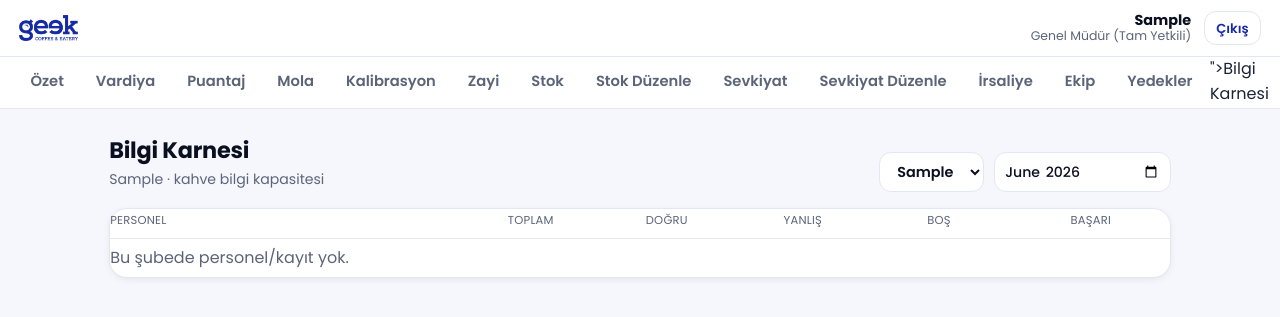
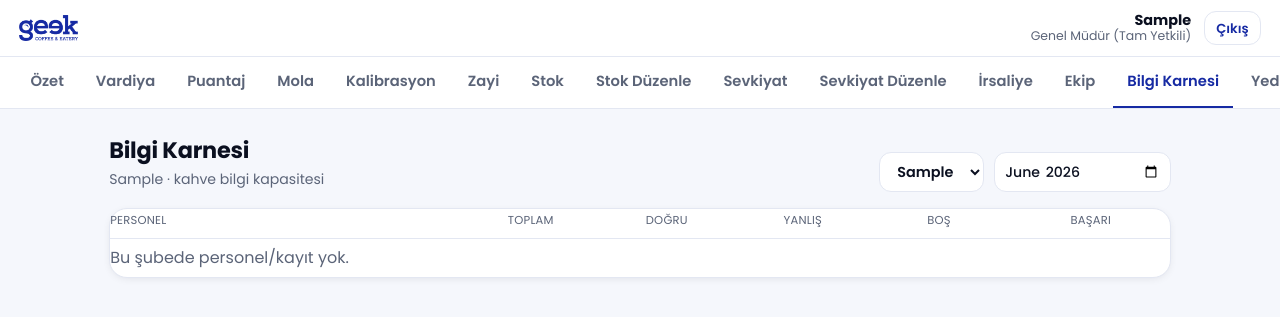
Before and after one commit to mCglawyer/GEEK-SON-SURUM, a Django app: page /bilgi-karnesi/ in a window 1280 px wide. Shown: the top 317 px of the page. Run offline with Django 5.2, Linux system fonts and the light colour scheme; a user stored in the database is signed in; tables that the repository leaves empty hold one stand-in row (values such as "Sample post").

Commit message:
yedekler nav linki duzeltildi

```diff
--- a/panel/templates/_nav.html
+++ b/panel/templates/_nav.html
@@ -36,7 +36,7 @@
     {% if personel.rol == 'Müdür' or personel.rol == 'Genel Müdür' or personel.rol == 'Operatör' or personel.rol == 'Yatırımcı' %}<a href="{% url 'stok_duzenle' %}" class="{% if aktif == 'stok_duzenle' %}aktif{% endif %}">Stok Düzenle</a>{% endif %}
     <a href="{% url 'sevkiyat' %}" class="{% if aktif == 'sevkiyat' %}aktif{% endif %}">Sevkiyat</a>
     {% if personel.rol == 'Genel Müdür' or personel.rol == 'Operatör' or personel.rol == 'Yatırımcı' %}<a href="{% url 'sevkiyat_duzenle' %}" class="{% if aktif == 'sevkiyat_duzenle' %}aktif{% endif %}">Sevkiyat Düzenle</a>{% endif %}
-    {% if personel.rol == 'Genel Müdür' or personel.rol == 'Müdür' or personel.rol == 'Operatör' or personel.rol == 'Yatırımcı' %}<a href="{% url 'irsaliye' %}" class="{% if aktif == 'irsaliye' %}aktif{% endif %}">İrsaliye</a><a href="{% url 'ekip' %}" class="{% if aktif == 'ekip' %}aktif{% endif %}">{% if personel.rol == 'Müdür' %}Şefler{% else %}Ekip{% endif %}</a><a href="{% url 'bilgi_karnesi' %}" class="{% if aktif == 'bilgi_karnesi' %}aktif{% endif %}{% if personel.rol == 'Genel Müdür' %}<a href="{% url 'yedekler' %}" class="{% if aktif == 'yedekler' %}aktif{% endif %}">Yedekler</a>{% endif %}">Bilgi Karnesi</a>{% endif %}
+    {% if personel.rol == 'Genel Müdür' or personel.rol == 'Müdür' or personel.rol == 'Operatör' or personel.rol == 'Yatırımcı' %}<a href="{% url 'irsaliye' %}" class="{% if aktif == 'irsaliye' %}aktif{% endif %}">İrsaliye</a><a href="{% url 'ekip' %}" class="{% if aktif == 'ekip' %}aktif{% endif %}">{% if personel.rol == 'Müdür' %}Şefler{% else %}Ekip{% endif %}</a><a href="{% url 'bilgi_karnesi' %}" class="{% if aktif == 'bilgi_karnesi' %}aktif{% endif %}">Bilgi Karnesi</a>{% if personel.rol == 'Genel Müdür' %}<a href="{% url 'yedekler' %}" class="{% if aktif == 'yedekler' %}aktif{% endif %}">Yedekler</a>{% endif %}{% endif %}
   {% endif %}
   {% if personel.egitmen and personel.rol != 'Eğitmen' %}<a href="{% url 'soru_yonetimi' %}" class="{% if aktif == 'soru_yonetimi' %}aktif{% endif %}">Soru Yönetimi</a><a href="{% url 'bilgi_karnesi' %}" class="{% if aktif == 'bilgi_karnesi' %}aktif{% endif %}">Bilgi Karnesi</a>{% endif %}
 </nav>
```
